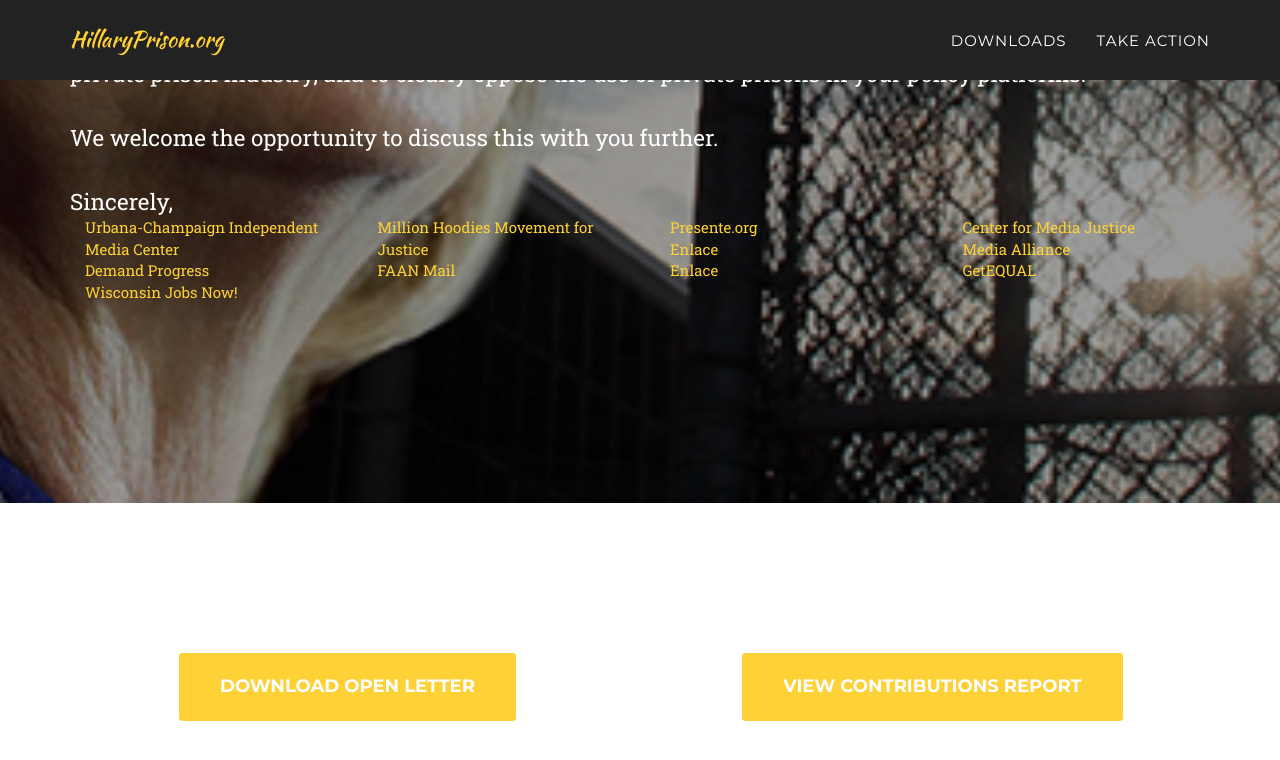
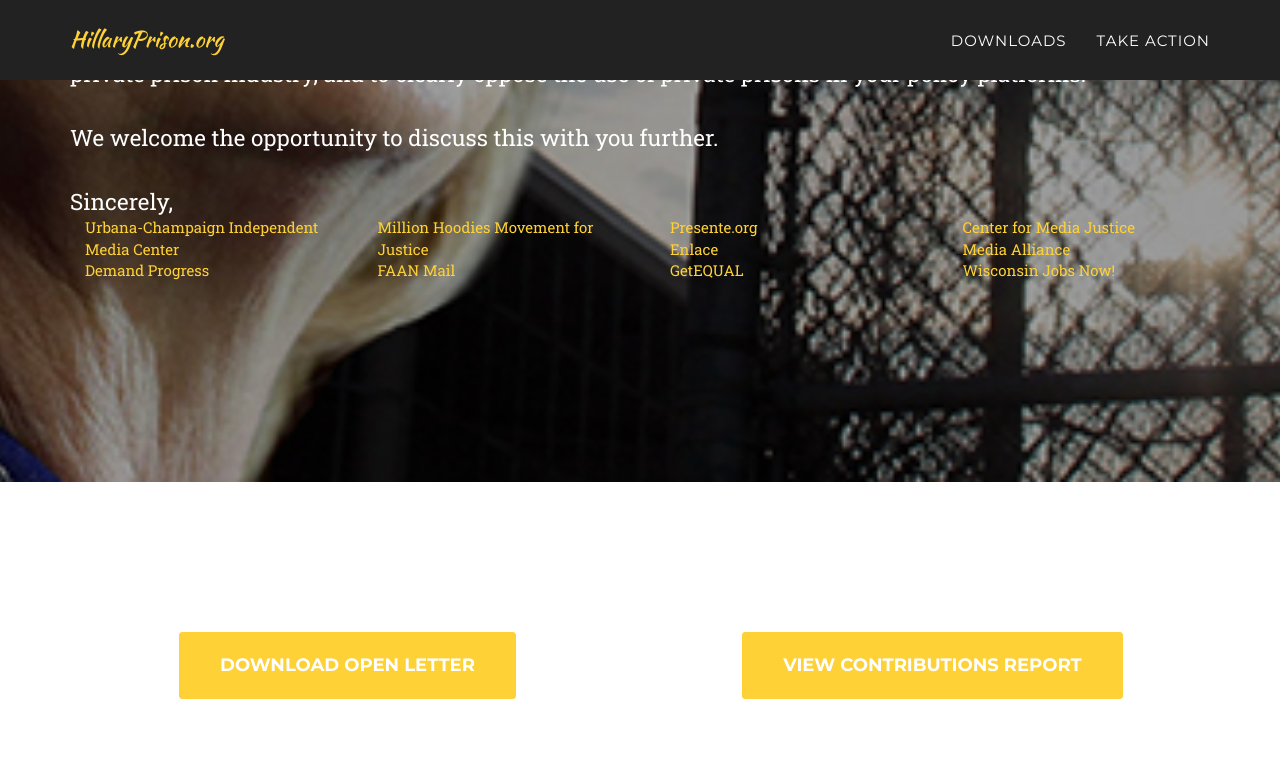
Before and after one commit to presente/mothersday, a Jekyll site: the page built from index.html, in a window 1280 px wide and 900 px high, scrolled down 1484 px, cut to the strip 0-860 px from the top of the window. Shown: the top 760 px of the strip. Built offline with Jekyll 4.4.1, drawn with Linux system fonts in a browser that asks for light colours; some web fonts are replaced; a script that is not in the unit is left out.

Commit message:
removed ENLACE

```diff
--- a/_includes/clients.html
+++ b/_includes/clients.html
@@ -43,11 +43,6 @@
                     </a>
                 </div>
                 <div class="col-md-3 col-sm-6">
-                    <a href="#">Enlace
-                        <!-- <img src="img/logos/creative-market.jpg" class="img-responsive img-centered" alt=""> -->
-                    </a>
-                </div>
-                <div class="col-md-3 col-sm-6">
                     <a href="#">GetEQUAL
                         <!-- <img src="img/logos/creative-market.jpg" class="img-responsive img-centered" alt=""> -->
                     </a>
```
